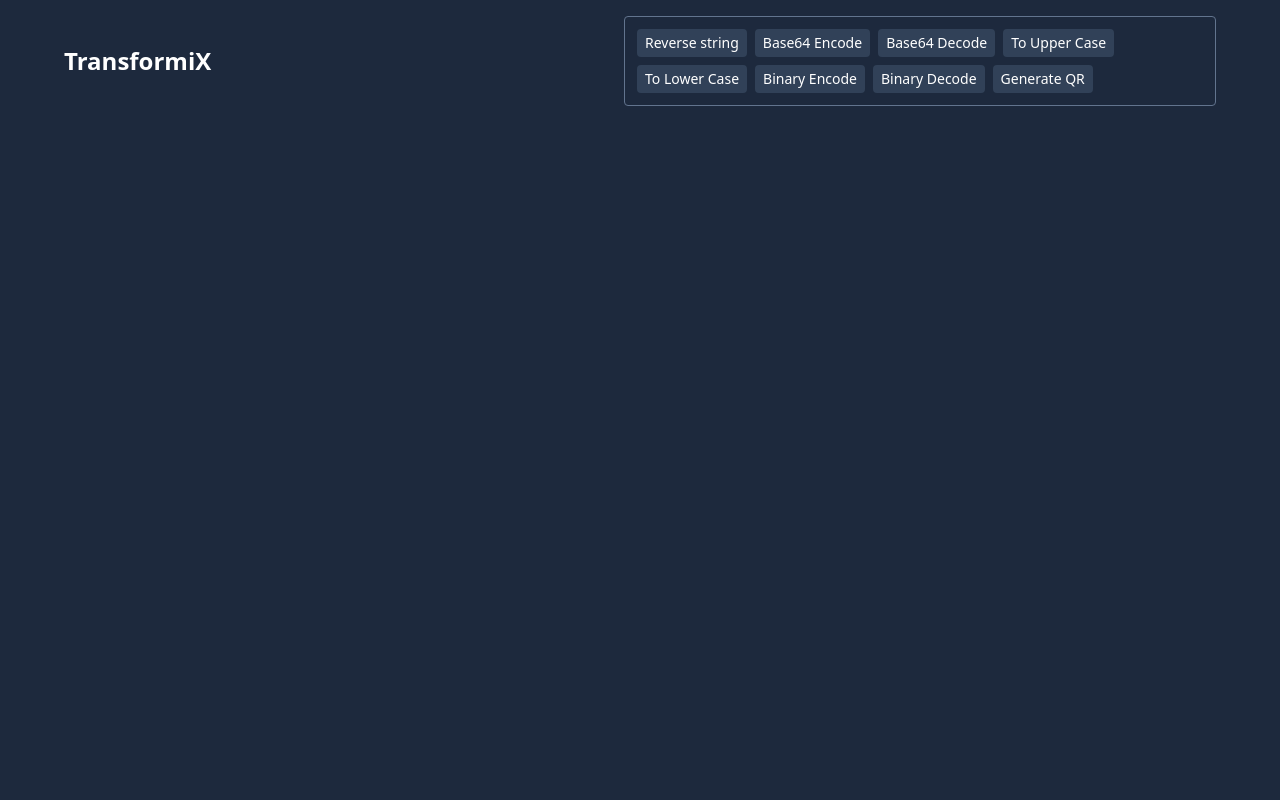
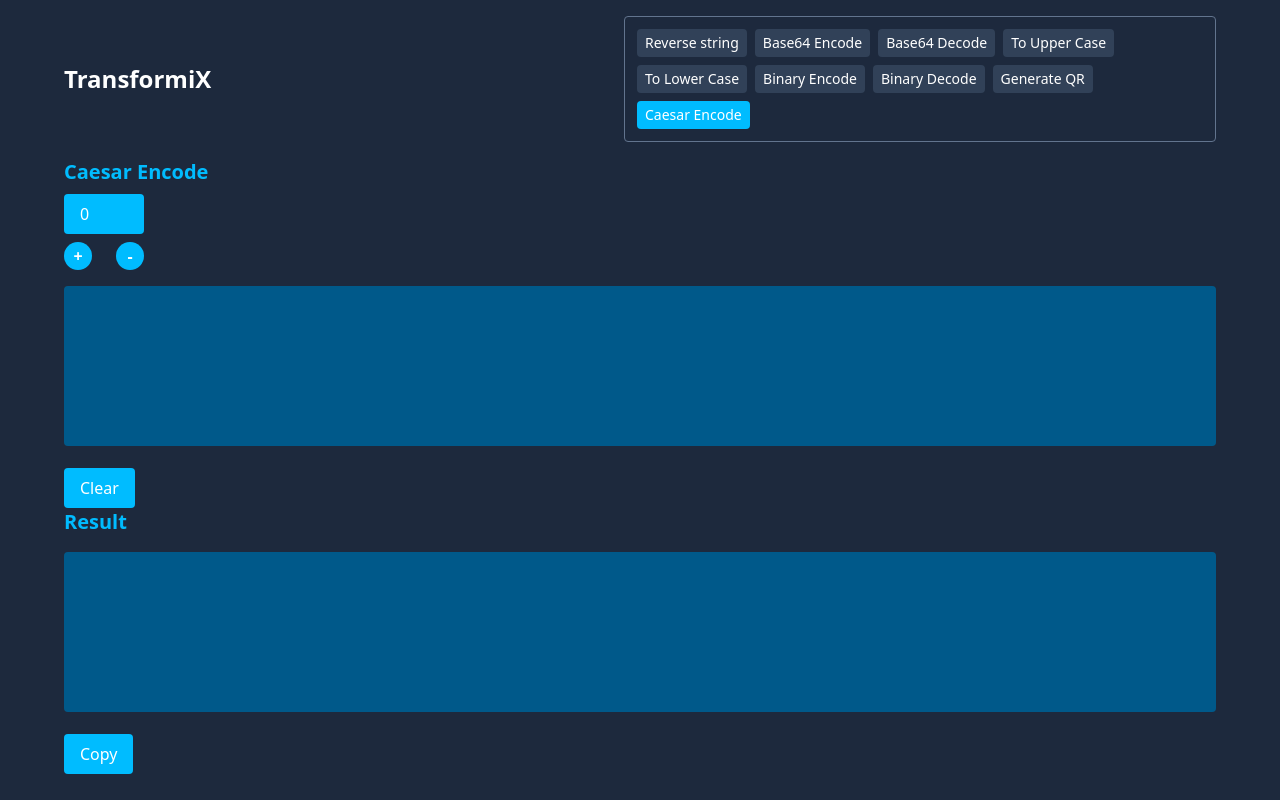
Before and after one commit to prmakk/transformix, a React (Vite) app: page /caesar/encode in a window 1280 px wide. Built offline with nearby package versions, Linux system fonts and the light colour scheme.

Commit message:
feat: caesar encode

```diff
--- a/src/App.tsx
+++ b/src/App.tsx
@@ -12,6 +12,7 @@ import ToLowerPage from "./components/pages/ToLowerPage";
 import BinaryEncodePage from "./components/pages/BinaryEncodePage";
 import BinaryDecodePage from "./components/pages/BinaryDecodePage";
 import GenerateQrPage from "./components/pages/GenerateQrPage";
+import CaesarEncodePage from "./components/pages/CaesarEncodePage";
 
 function App() {
     return (
@@ -40,6 +41,10 @@ function App() {
                         element={<BinaryDecodePage />}
                     />
                     <Route path="/qr" element={<GenerateQrPage />} />
+                    <Route
+                        path="/caesar/encode"
+                        element={<CaesarEncodePage />}
+                    />
                 </Routes>
                 <Toaster position="top-right" />
             </div>
--- a/src/components/layouts/TransformText.tsx
+++ b/src/components/layouts/TransformText.tsx
@@ -6,6 +6,9 @@ interface IProps {
     inputText: string;
     setInputText: React.Dispatch<React.SetStateAction<string>>;
     outputText: string;
+    //caesar settings
+    shift?: number;
+    setShift?: React.Dispatch<React.SetStateAction<number>>;
 }
 
 const TransformText: FC<IProps> = ({
@@ -13,6 +16,8 @@ const TransformText: FC<IProps> = ({
     inputText,
     setInputText,
     outputText,
+    shift,
+    setShift,
 }) => {
     const handleCopy = () => {
         navigator.clipboard.writeText(outputText);
@@ -27,6 +32,35 @@ const TransformText: FC<IProps> = ({
     return (
         <div className="pb-4">
             <h3 className="text-sky-400 text-xl font-bold">{title}</h3>
+
+            {/* section for caesar */}
+            {shift !== undefined && setShift && (
+                <>
+                    <input
+                        type="number"
+                        value={shift}
+                        min={0}
+                        max={26}
+                        onChange={(e) => setShift(parseInt(e.target.value))}
+                        className="bg-sky-400 w-20 text-white px-4 py-2 mt-2 rounded cursor-pointer [appearance:textfield] [&::-webkit-outer-spin-button]:appearance-none [&::-webkit-inner-spin-button]:appearance-none"
+                        disabled
+                    />
+                    <div className="mt-2 flex gap-6">
+                        <button
+                            className="bg-sky-400 text-white font-bold w-7 h-7 shrink-0 grow-0 rounded-full cursor-pointer"
+                            onClick={() => setShift(shift + 1)}
+                        >
+                            +
+                        </button>
+                        <button
+                            className="bg-sky-400 text-white font-bold w-7 h-7 shrink-0 grow-0 rounded-full cursor-pointer"
+                            onClick={() => setShift(shift - 1)}
+                        >
+                            -
+                        </button>
+                    </div>
+                </>
+            )}
             <textarea
                 className="w-full bg-sky-800 rounded text-white font-medium my-4 p-4 min-h-40 resize-none outline-none"
                 value={inputText}
--- /dev/null
+++ b/src/components/pages/CaesarEncodePage.tsx
@@ -0,0 +1,58 @@
+import { FC, useEffect, useState } from "react";
+
+import TransformText from "../layouts/TransformText";
+
+const CaesarEncodePage: FC = () => {
+    const [inputText, setInputText] = useState("");
+    const [outputText, setOutputText] = useState("");
+    const [shift, setShift] = useState(0);
+
+    const handleCaesarEncode = (text: string, shift: number) => {
+        let result = "";
+
+        for (let i = 0; i < text.length; i++) {
+            let char = text[i];
+
+            if (char.match(/[a-z]/i)) {
+                let code = text.charCodeAt(i);
+
+                if (code >= 65 && code <= 90) {
+                    char = String.fromCharCode(((code - 65 + shift) % 26) + 65);
+                } else if (code >= 97 && code <= 122) {
+                    char = String.fromCharCode(((code - 97 + shift) % 26) + 97);
+                }
+            }
+
+            result += char;
+        }
+
+        return setOutputText(result);
+    };
+
+    useEffect(() => {
+        handleCaesarEncode(inputText, shift);
+    }, [inputText]);
+
+    useEffect(() => {
+        handleCaesarEncode(inputText, shift);
+    }, [inputText, shift]);
+
+    useEffect(() => {
+        if (shift < 0 || shift > 26) {
+            setShift(0);
+        }
+    }, [shift]);
+
+    return (
+        <TransformText
+            title="Caesar Encode"
+            inputText={inputText}
+            setInputText={setInputText}
+            outputText={outputText}
+            shift={shift}
+            setShift={setShift}
+        />
+    );
+};
+
+export default CaesarEncodePage;
--- a/src/components/widgets/Header.tsx
+++ b/src/components/widgets/Header.tsx
@@ -35,6 +35,10 @@ const Header: FC = () => {
             link: "/qr",
             title: "Generate QR",
         },
+        {
+            link: "/caesar/encode",
+            title: "Caesar Encode",
+        },
     ];
     return (
         <header className="flex justify-between items-center py-4 text-white max-md:flex-col gap-2">
```
